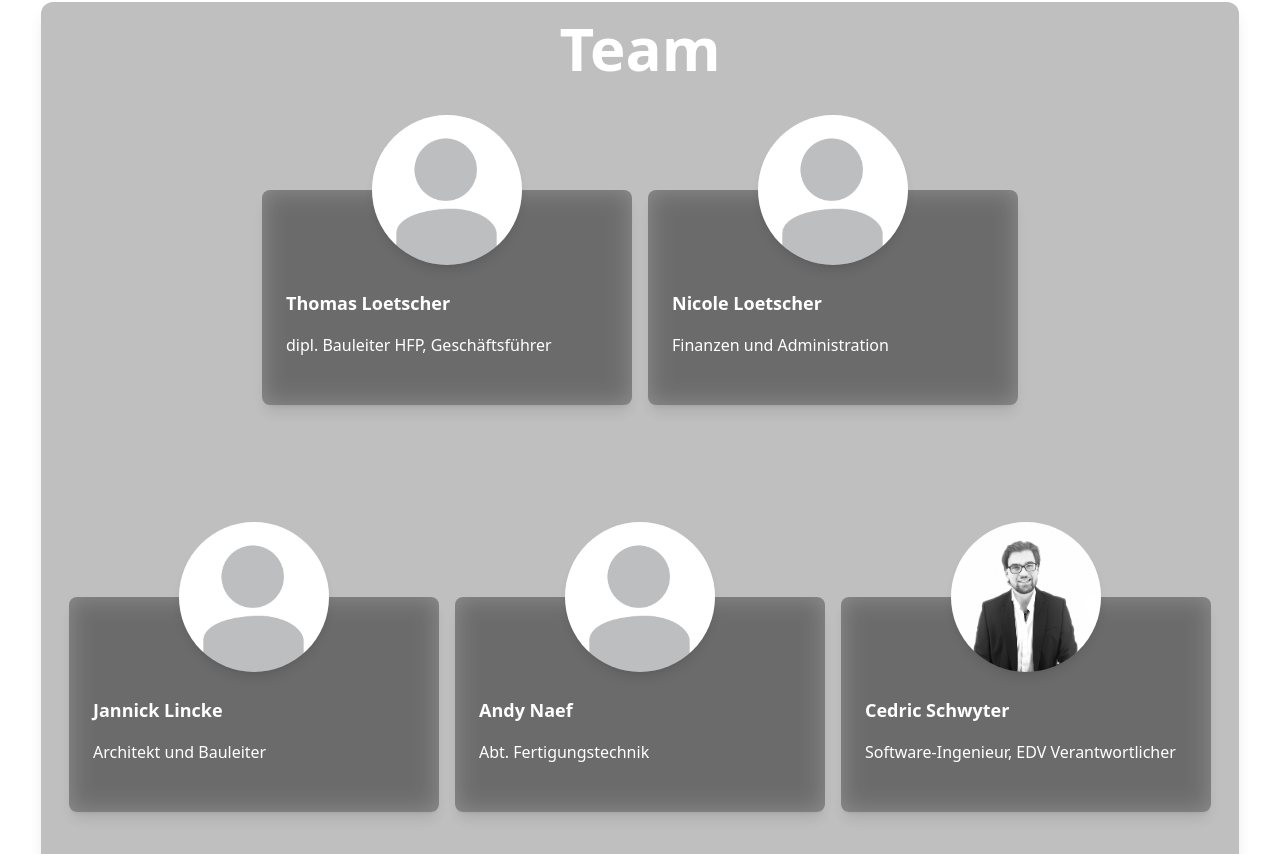
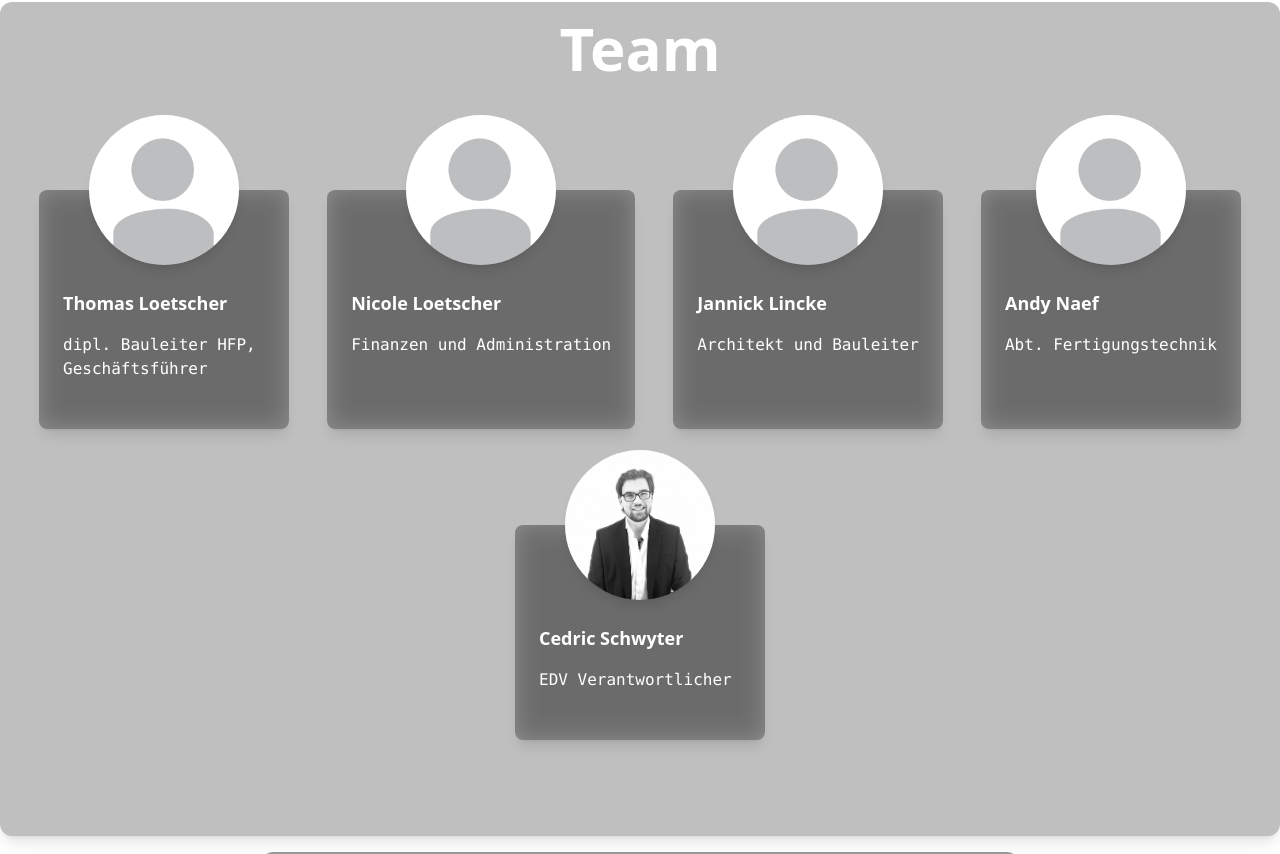
Before and after one commit to cedricschwyter/tectonica, a Next.js app: page / in a window 1280 px wide. Shown: the part 1706-2560 px from the top of the page. Built offline with nearby package versions, Linux system fonts and the light colour scheme.

Commit message:
chore: flatten team structure
Signed-off-by: Cedric Schwyter <cedric@schwyter.io>

```diff
--- a/src/sections/Team.tsx
+++ b/src/sections/Team.tsx
@@ -11,15 +11,13 @@ const Team = ({ }: TeamProps) => {
             {
                 name: "Thomas Loetscher",
                 picture: "/img/profile.jpg",
-                position: "dipl. Bauleiter HFP, Geschäftsführer",
+                position: "dipl. Bauleiter HFP,\nGeschäftsführer",
             },
             {
                 name: "Nicole Loetscher",
                 picture: "/img/profile.jpg",
                 position: "Finanzen und Administration",
             },
-        ],
-        [
             {
                 name: "Jannick Lincke",
                 picture: "/img/profile.jpg",
@@ -33,7 +31,7 @@ const Team = ({ }: TeamProps) => {
             {
                 name: "Cedric Schwyter",
                 picture: "/img/IMG_0243.jpg",
-                position: "Software-Ingenieur, EDV Verantwortlicher",
+                position: "EDV Verantwortlicher",
             },
         ],
     ];
@@ -54,7 +52,7 @@ const Team = ({ }: TeamProps) => {
                                 {row.map((element, index) => {
                                     return (
                                         <div className="mb-24 mx-2" key={index}>
-                                            <div className="rounded-lg hover:scale-105 transition-all shadow-lg h-full block bg-black/25 backdrop-blur-md text-white min-w-[370px] ">
+                                            <div className="rounded-lg hover:scale-105 transition-all shadow-lg h-full block bg-black/25 backdrop-blur-md text-white min-w-[250px] ">
                                                 <div className="flex justify-center">
                                                     <div className="flex justify-center -mt-[75px]">
                                                         <Image
@@ -68,7 +66,7 @@ const Team = ({ }: TeamProps) => {
                                                 </div>
                                                 <div className="p-6">
                                                     <h5 className="text-lg font-bold mb-4">{element.name}</h5>
-                                                    <p className="mb-6">{element.position}</p>
+                                                    <pre className="mb-6">{element.position}</pre>
                                                 </div>
                                             </div>
                                         </div>
```
